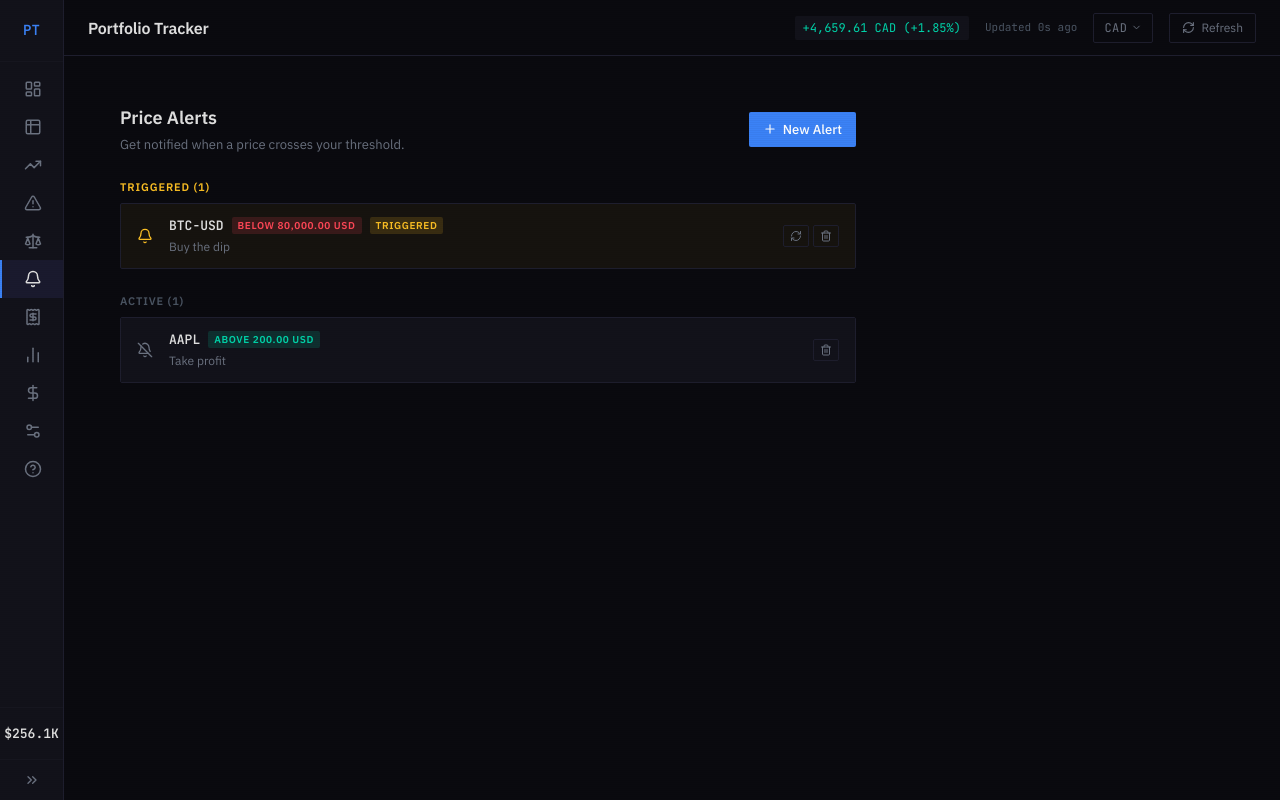
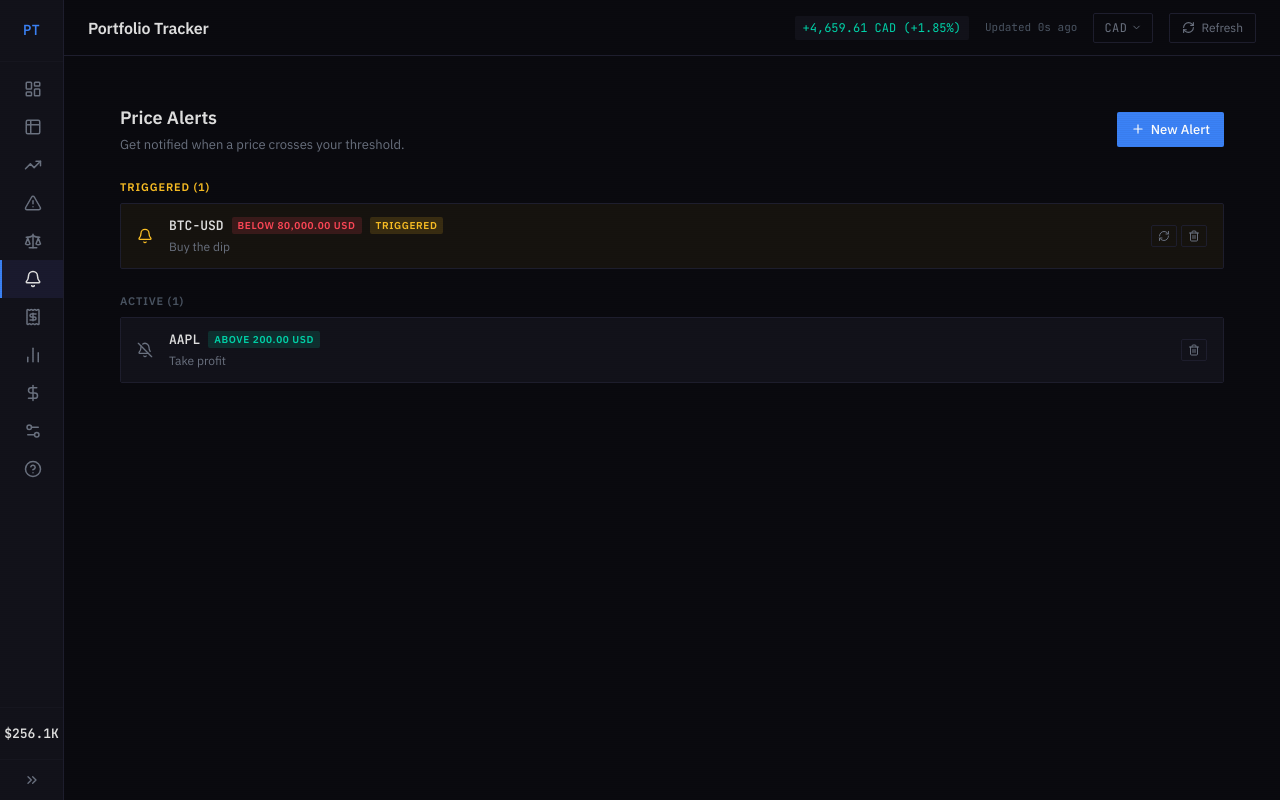
Before and after one commit to GitError/portfolio-tracker, a React (Vite) app: page /alerts in a window 1280 px wide. Built offline with nearby package versions, Linux system fonts and the light colour scheme.

Commit message:
fix: adjust Alerts component styling for improved layout
- Removed maxWidth from the Alerts container to allow for more flexible width.
- Added width: '100%' to the header for better alignment and responsiveness.

```diff
--- a/src/components/Alerts.tsx
+++ b/src/components/Alerts.tsx
@@ -280,7 +280,7 @@ export function Alerts() {
   const active = alerts.filter((a) => !a.triggered);
 
   return (
-    <div style={{ flex: 1, overflow: 'auto', padding: '24px 32px', maxWidth: 800 }}>
+    <div style={{ flex: 1, overflow: 'auto', padding: '24px 32px' }}>
       {/* Header */}
       <div
         style={{
@@ -288,6 +288,7 @@ export function Alerts() {
           alignItems: 'center',
           justifyContent: 'space-between',
           marginBottom: 24,
+          width: '100%',
         }}
       >
         <div>
```
